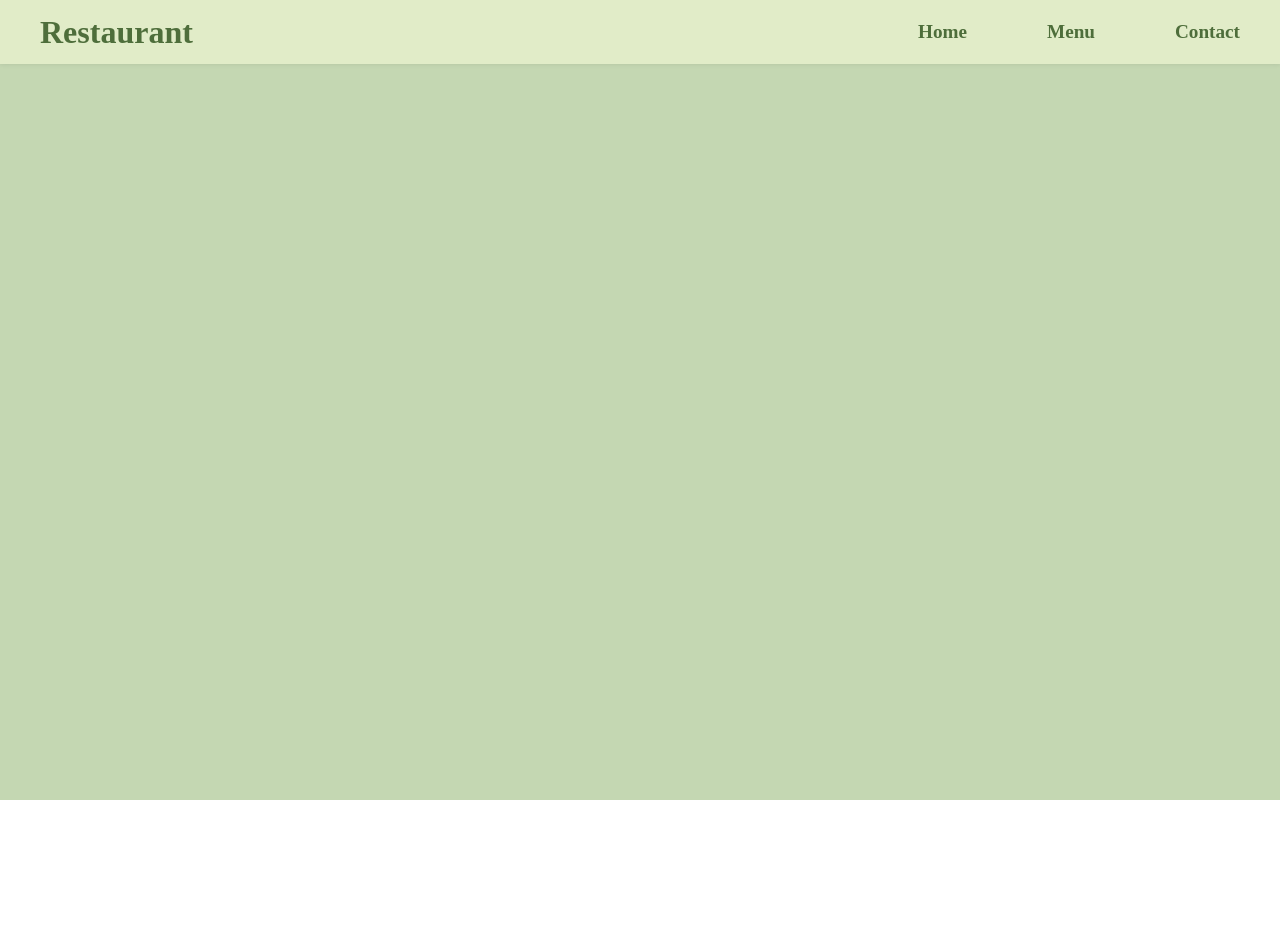
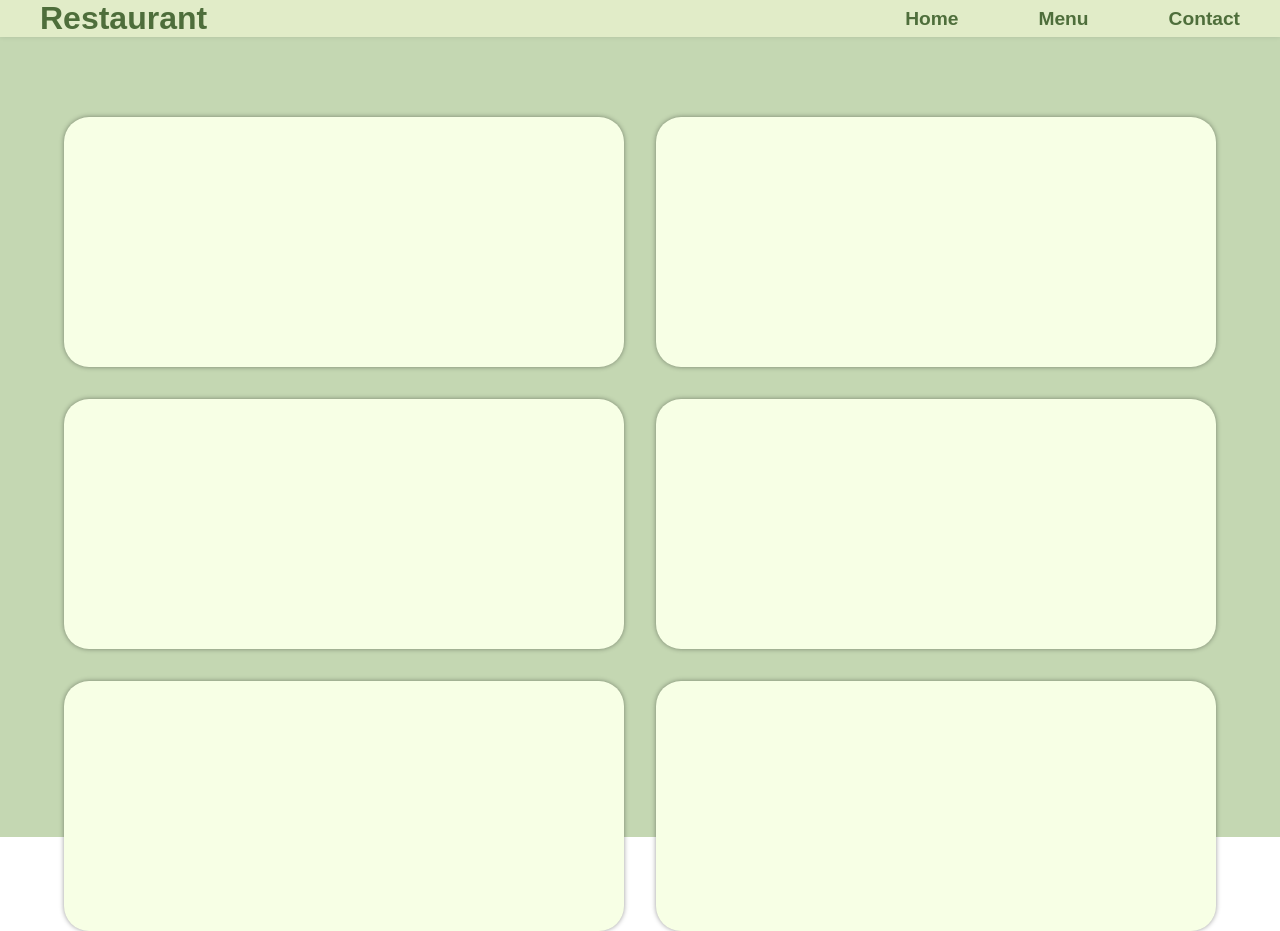
Before and after one commit to Fahridanaa/restaurant-page, a website built with webpack: page dist/index.html in a window 1280 px wide. Both pictures are taken after a click on the link "Menu". Before the commit the page ends 800 px from the top, so only its background shows below. Built offline with nearby package versions, Linux system fonts and the light colour scheme.

Commit message:
membuat kerangka untuk menu

```diff
--- a/package.json
+++ b/package.json
@@ -13,6 +13,7 @@
   "license": "ISC",
   "devDependencies": {
     "css-loader": "^6.8.1",
+    "html-webpack-plugin": "^5.5.3",
     "style-loader": "^3.3.3",
     "webpack": "^5.88.2",
     "webpack-cli": "^5.1.4",
--- a/src/index.js
+++ b/src/index.js
@@ -1,3 +1,68 @@
 import './style.css';
+import { makeMenuPage } from './menu.js';
 
-console.log('Hello World!');
+let content = document.getElementById('content');
+let main = document.createElement('div');
+main.setAttribute('id', 'main');
+
+let makeNavBar = () => {
+  let links = ['Home', 'Menu', 'Contact'];
+
+  let nav = document.createElement('div');
+  nav.setAttribute('id', 'nav');
+
+  let navLinks = document.createElement('div');
+  navLinks.setAttribute('id', 'nav-links');
+
+  let logo = document.createElement('div');
+  logo.setAttribute('id', 'logo');
+  logo.innerHTML = 'Restaurant';
+
+  for (let i = 0; i < links.length; i++) {
+    navLinks.appendChild(document.createElement('a'));
+    navLinks.children[i].setAttribute('href', '#');
+    navLinks.children[i].innerHTML = links[i];
+    navLinks.children[i].addEventListener('click', () => {makePage(i);});
+  }
+
+  nav.appendChild(logo);
+  nav.appendChild(navLinks);
+
+  return nav;
+}
+
+let makeHomePage = () => {
+    let mainContent = document.createElement('div');
+    mainContent.setAttribute('id', 'main-content');
+
+    let mainTitle = document.createElement('div');
+    mainTitle.setAttribute('id', 'main-title');
+    mainTitle.innerHTML = 'Welcome to Restaurant';
+
+    let mainSubtitle = document.createElement('div');
+    mainSubtitle.setAttribute('id', 'main-subtitle');
+    mainSubtitle.innerHTML = 'The best food in the world';
+
+    mainContent.appendChild(mainTitle);
+    mainContent.appendChild(mainSubtitle);
+
+    main.appendChild(mainContent);
+    return mainContent;
+}
+
+let makePage = (index) => {
+  content.innerHTML = '';
+  main.innerHTML = '';
+
+  content.appendChild(makeNavBar());
+
+  if(index == 0) {
+    main.appendChild(makeHomePage());
+  }else {
+    main.appendChild(makeMenuPage());
+  }
+
+  content.appendChild(main);
+};
+
+makePage(0);
--- /dev/null
+++ b/src/menu.js
@@ -0,0 +1,13 @@
+let makeMenuPage = () => {
+  let contentMenu = document.createElement('div');
+  contentMenu.setAttribute('id', 'content-menu');
+
+  for (let index = 0; index < 6; index++) {
+    contentMenu.appendChild(document.createElement('div'));
+    contentMenu.children[index].setAttribute('class', `menu ${index}`);
+  }
+
+  return contentMenu;
+}
+
+export { makeMenuPage };
--- a/src/style.css
+++ b/src/style.css
@@ -1,27 +1,37 @@
+@font-face {
+  font-family: 'Rubik';
+  src: url('https://fonts.googleapis.com/css2?family=Oswald&family=Roboto&family=Rubik&display=swap');
+  font-style: normal;
+}
+
 * {
   margin: 0;
   padding: 0;
   box-sizing: border-box;
+  font-family: 'Rubik', sans-serif;
 }
 
 body {
+  position: relative;
   height: 100vh;
-  width: 100%;
 }
 
 #content {
-  background-color: #F7FFE5;
+  background-color: #C4D7B2;
   box-shadow: 0 0 5px rgba(0,0,0,0.1);
   width: 100%;
   height: 100%;
   display: flex;
+  flex-direction: column;
 }
 
 #nav {
-  position: absolute;
+  position: sticky;
   background-color: #E1ECC8;
+  top: 0;
   width: 100%;
   height: 4rem;
+  flex: 1;
   box-shadow: 0 0 5px rgba(0,0,0,0.1);
   display: flex;
   justify-content: space-between;
@@ -47,11 +57,56 @@ body {
 
 a {
   text-decoration: none;
+  color: rgb(78, 110, 59);
+}
+
+a:hover {
+  color: rgb(78, 110, 59, 0.8);
+}
+
+#main {
+  flex: 15;
+  height: 100%;
+  background-color: #C4D7B2;
+  display: flex;
+  flex-direction: column;
+  align-items: center;
+  justify-content: center;
+}
+
+#main-content {
+  display: flex;
+  flex-direction: column;
+  align-items: center;
+  justify-content: center;
+  gap: 2rem;
+  font-size: 2rem;
   color: #4E6E3B;
 }
 
-#main {
-  flex: 1;
-  height: 100%;
-  background-color: #C4D7B2;
+#main-title {
+  font-size: 4rem;
+  font-weight: bold;
+  color: #4E6E3B;
 }
+
+/* menu */
+
+#content-menu {
+  height: 80%;
+  width: 90%;
+  display: grid;
+  grid-template-columns: repeat(auto-fill, minmax(500px, 1fr));
+  grid-auto-rows: minmax(250px, 1fr);
+  gap: 32px;
+}
+
+.menu {
+  background-color: #F7FFE5;
+  border-radius: 25px;
+  box-shadow: 0 0 5px rgba(0,0,0,0.4);
+}
+
+.menu:hover {
+  transform: translateY(-5px);
+}
--- a/webpack.config.js
+++ b/webpack.config.js
@@ -19,4 +19,7 @@ module.exports = {
       },
     ],
   },
+  optimization: {
+    runTimeChunk: 'single',
+  }
 };
```
Also changed, not shown: README.md (added), dist/index.html, 1 other file.
